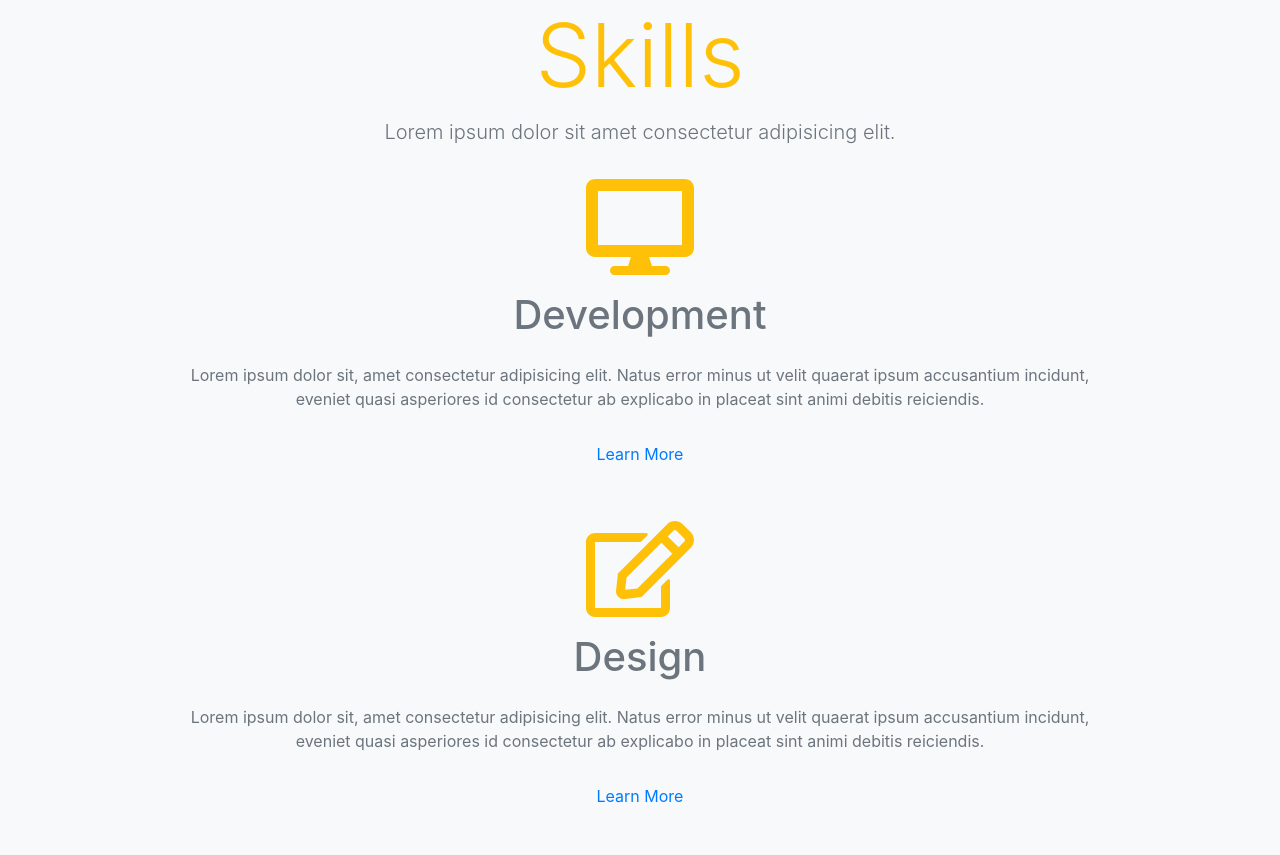
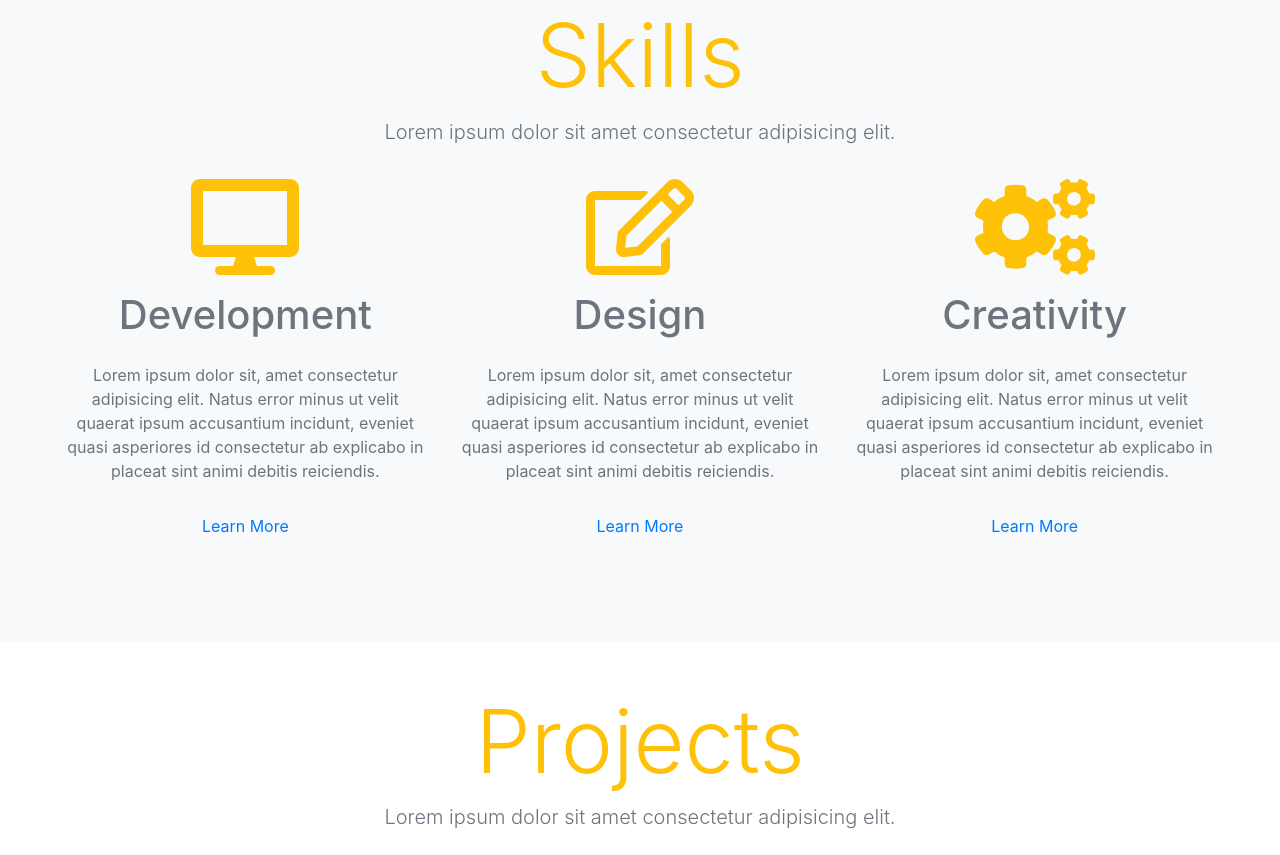
Before and after one commit to PaoloAlbanese/Pure-Bootsrap-website, a plain HTML site: page index.html in a window 1280 px wide. Shown: the part 845-1700 px from the top of the page. Drawn offline with nearby package versions, Linux system fonts and the light colour scheme.

Commit message:
correct col class name in Skills

```diff
--- a/index.html
+++ b/index.html
@@ -89,7 +89,7 @@
             <!-- end title -->
 
             <div class="row text-center">
-                <div class="col lg-4 col-sm-10 mx-auto mb-5">
+                <div class="col-lg-4 col-sm-10 mx-auto mb-5">
                     <i class="fas fa-desktop fa-6x text-warning mb-3"></i>
                     <h1 class="text-secondary">Development</h1>
                     <p class="text-muted my-4">Lorem ipsum dolor sit, amet consectetur adipisicing elit. Natus error
@@ -97,7 +97,7 @@
                         explicabo in placeat sint animi debitis reiciendis.</p>
                     <a href="" class="btn btn-outine-warning">Learn More</a>
                 </div>
-                <div class="col lg-4 col-sm-10 mx-auto mb-5">
+                <div class="col-lg-4 col-sm-10 mx-auto mb-5">
                     <i class="far fa-edit fa-6x text-warning mb-3"></i>
                     <h1 class="text-secondary">Design</h1>
                     <p class="text-muted my-4">Lorem ipsum dolor sit, amet consectetur adipisicing elit. Natus error
@@ -106,7 +106,7 @@
                     <a href="" class="btn btn-outine-warning">Learn More</a>
 
                 </div>
-                <div class="col lg-4 col-sm-10 mx-auto mb-5">
+                <div class="col-lg-4 col-sm-10 mx-auto mb-5">
                     <i class="fas fa-cogs fa-6x text-warning mb-3"></i>
                     <h1 class="text-secondary">Creativity</h1>
                     <p class="text-muted my-4">Lorem ipsum dolor sit, amet consectetur adipisicing elit. Natus error
```
